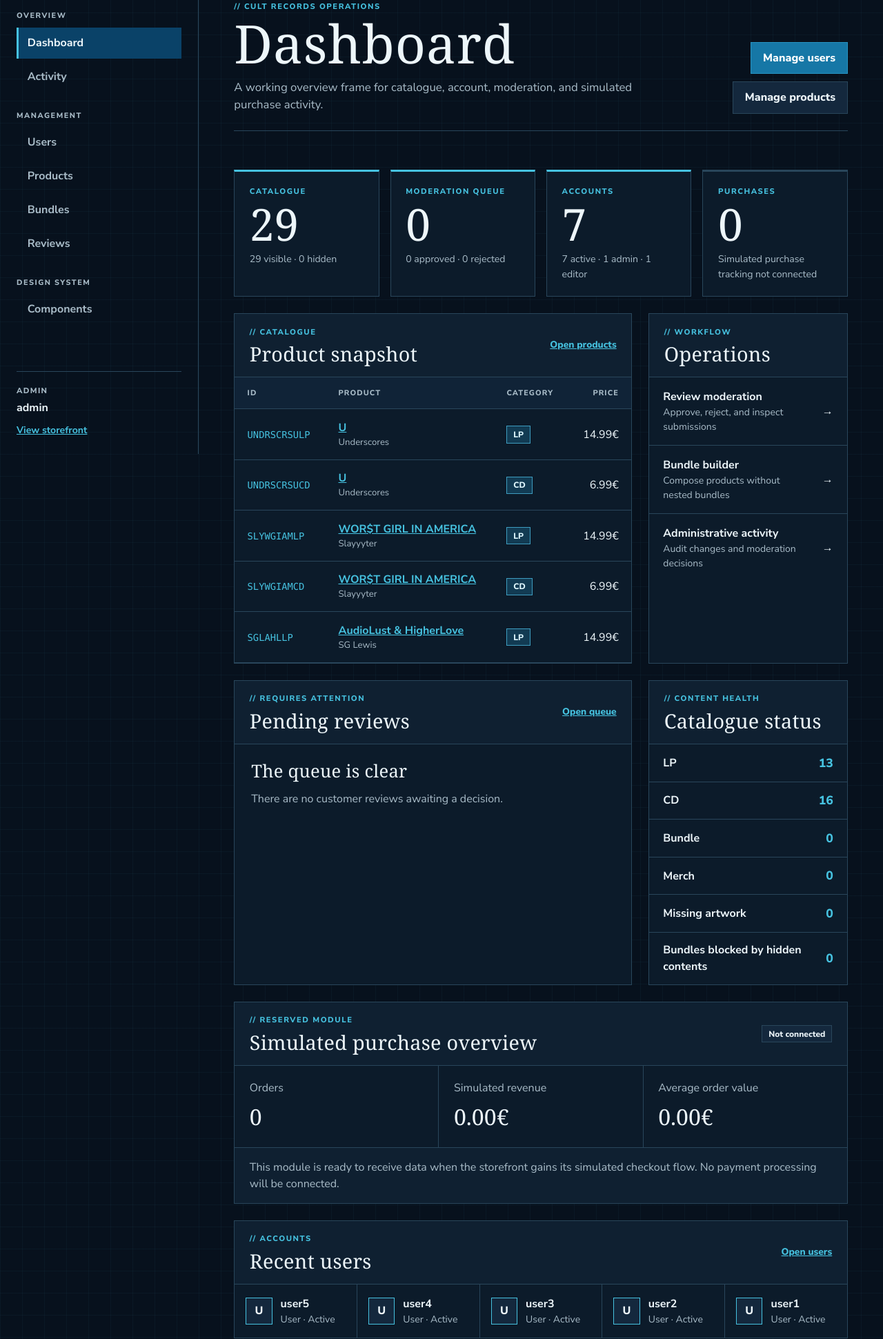
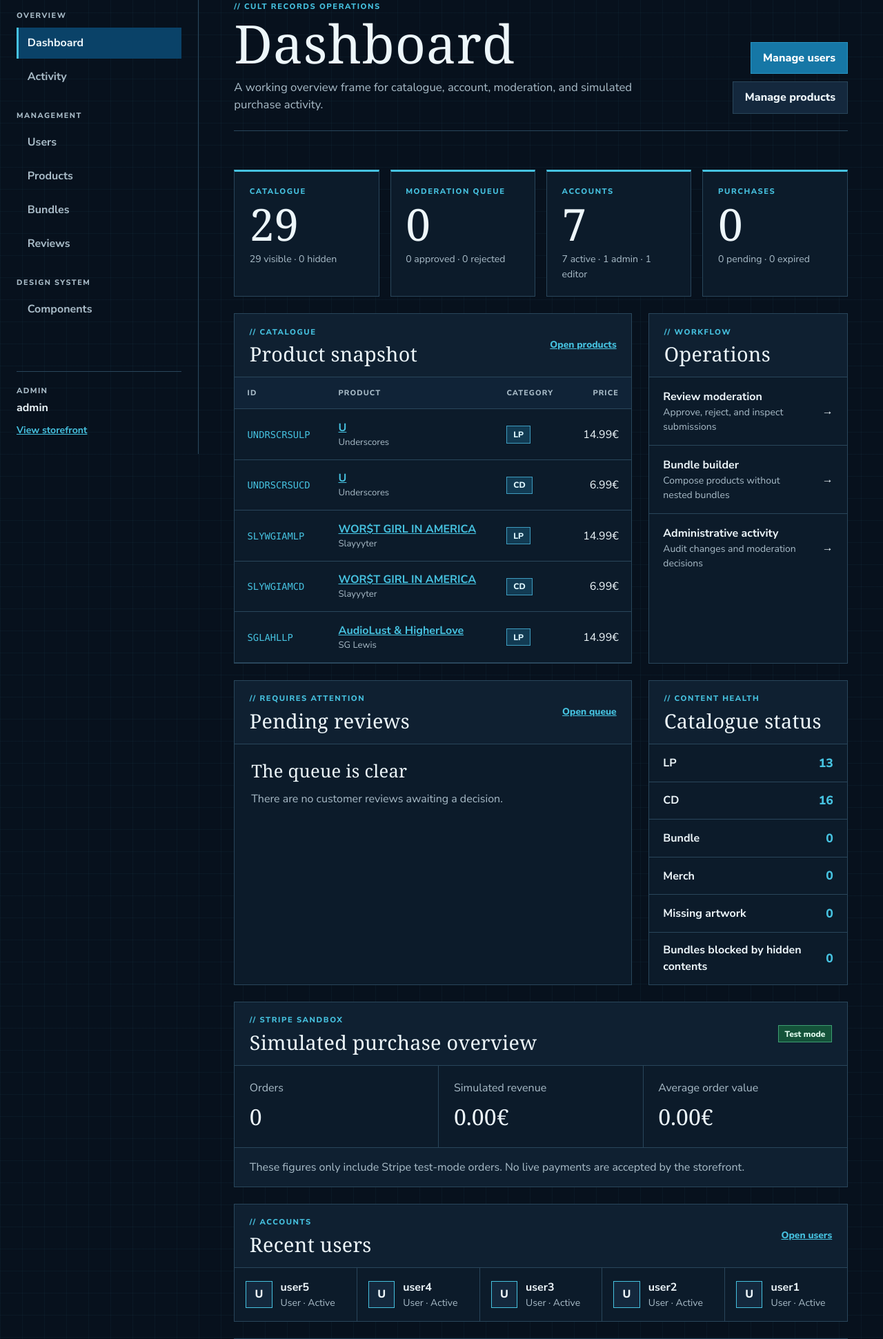
Before and after one commit to chriskalos/cult-records, a Django app: page /admin/ in a window 1280 px wide. Shown: the part 142-2083 px from the top of the page at 69% size. Run offline with Django 5.2, Linux system fonts and the light colour scheme; a user stored in the database is signed in; data comes from the database, SQL or seed files in the repository; data that the repository does not hold is empty; some web fonts are replaced.

Commit message:
Show simulated orders in admin dashboard

```diff
--- a/admin_panel/templates/admin_panel/dashboard.html
+++ b/admin_panel/templates/admin_panel/dashboard.html
@@ -38,10 +38,10 @@
                 <p class="admin-stat-detail">Approved reviews visible to customers</p>
             </article>
         {% endif %}
-        <article class="admin-stat-card admin-stat-card-muted">
+        <article class="admin-stat-card">
             <p class="admin-stat-label">Purchases</p>
-            <p class="admin-stat-value">0</p>
-            <p class="admin-stat-detail">Simulated purchase tracking not connected</p>
+            <p class="admin-stat-value">{{ order_stats.paid }}</p>
+            <p class="admin-stat-detail">{{ order_stats.pending }} pending · {{ order_stats.expired }} expired</p>
         </article>
     </section>
 
@@ -185,16 +185,16 @@
     <section class="admin-panel mt-4" aria-labelledby="purchase-overview-heading">
         <div class="admin-panel-header">
             <div>
-                <p class="admin-panel-eyebrow">Reserved module</p>
+                <p class="admin-panel-eyebrow">Stripe sandbox</p>
                 <h2 id="purchase-overview-heading">Simulated purchase overview</h2>
             </div>
-            <span class="badge admin-badge-neutral">Not connected</span>
+            <span class="badge admin-badge-success">Test mode</span>
         </div>
         <div class="admin-purchase-skeleton">
-            <div><span>Orders</span><strong>0</strong></div>
-            <div><span>Simulated revenue</span><strong>0.00€</strong></div>
-            <div><span>Average order value</span><strong>0.00€</strong></div>
-            <p>This module is ready to receive data when the storefront gains its simulated checkout flow. No payment processing will be connected.</p>
+            <div><span>Orders</span><strong>{{ order_stats.total }}</strong></div>
+            <div><span>Simulated revenue</span><strong>{{ order_stats.simulated_revenue|floatformat:2 }}€</strong></div>
+            <div><span>Average order value</span><strong>{{ order_stats.average_value|floatformat:2 }}€</strong></div>
+            <p>These figures only include Stripe test-mode orders. No live payments are accepted by the storefront.</p>
         </div>
     </section>
 
--- a/admin_panel/views.py
+++ b/admin_panel/views.py
@@ -8,6 +8,7 @@ from django.shortcuts import get_object_or_404, redirect, render
 from django.utils.http import url_has_allowed_host_and_scheme
 from django.views.decorators.http import require_POST
 
+from cart.models import Order
 from home.models import Product
 from product_page.models import Review
 
@@ -63,6 +64,19 @@ def dashboard(request):
         approved=Count("pk", filter=Q(status=Review.Status.APPROVED)),
         rejected=Count("pk", filter=Q(status=Review.Status.REJECTED)),
     )
+    order_stats = Order.objects.aggregate(
+        total=Count("pk"),
+        paid=Count("pk", filter=Q(status=Order.Status.PAID)),
+        pending=Count("pk", filter=Q(status=Order.Status.PENDING)),
+        expired=Count("pk", filter=Q(status=Order.Status.EXPIRED)),
+        simulated_revenue=Sum("subtotal", filter=Q(status=Order.Status.PAID)),
+    )
+    order_stats["simulated_revenue"] = order_stats["simulated_revenue"] or 0
+    order_stats["average_value"] = (
+        order_stats["simulated_revenue"] / order_stats["paid"]
+        if order_stats["paid"]
+        else 0
+    )
     category_counts = {
         item["product_type"]: item["count"]
         for item in Product.objects.values("product_type").annotate(count=Count("pk"))
@@ -78,6 +92,7 @@ def dashboard(request):
         "product_stats": product_stats,
         "review_stats": review_stats,
         "review_queue_count": review_stats["pending"],
+        "order_stats": order_stats,
         "category_breakdown": [
             {
                 "value": value,
```
Also changed, not shown: admin_panel/tests.py (+28 -1 lines).
